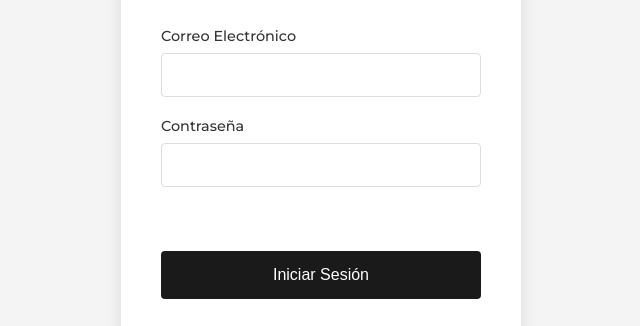
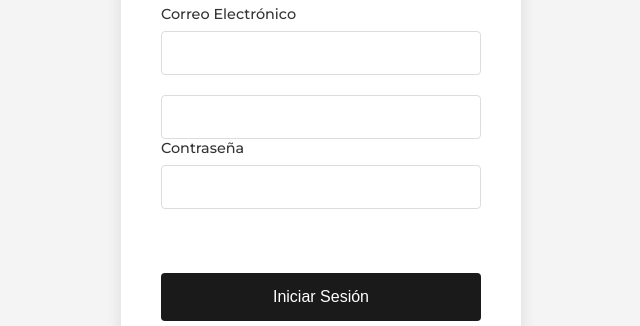
Before and after one commit to julianclavijo19/Parcial_1_DesarrolloWeb, a plain HTML site: page login.html in a window 1280 px wide. Shown: the part 254-580 px from the top of the page, without its empty margins (319-959 px from the left). Drawn offline with nearby package versions, Linux system fonts and the light colour scheme.

Commit message:
Parcial 1 El estilo Barber

```diff
--- a/login.html
+++ b/login.html
@@ -21,6 +21,7 @@
                     <input type="email" id="email" name="email" required>
                 </div>
                 <div class="input-group">
+                    <input type="password" id="password" name="password" placeholder=" " required>
                     <label for="password">Contraseña</label>
                     <input type="password" id="password" name="password" required>
                 </div>
```
